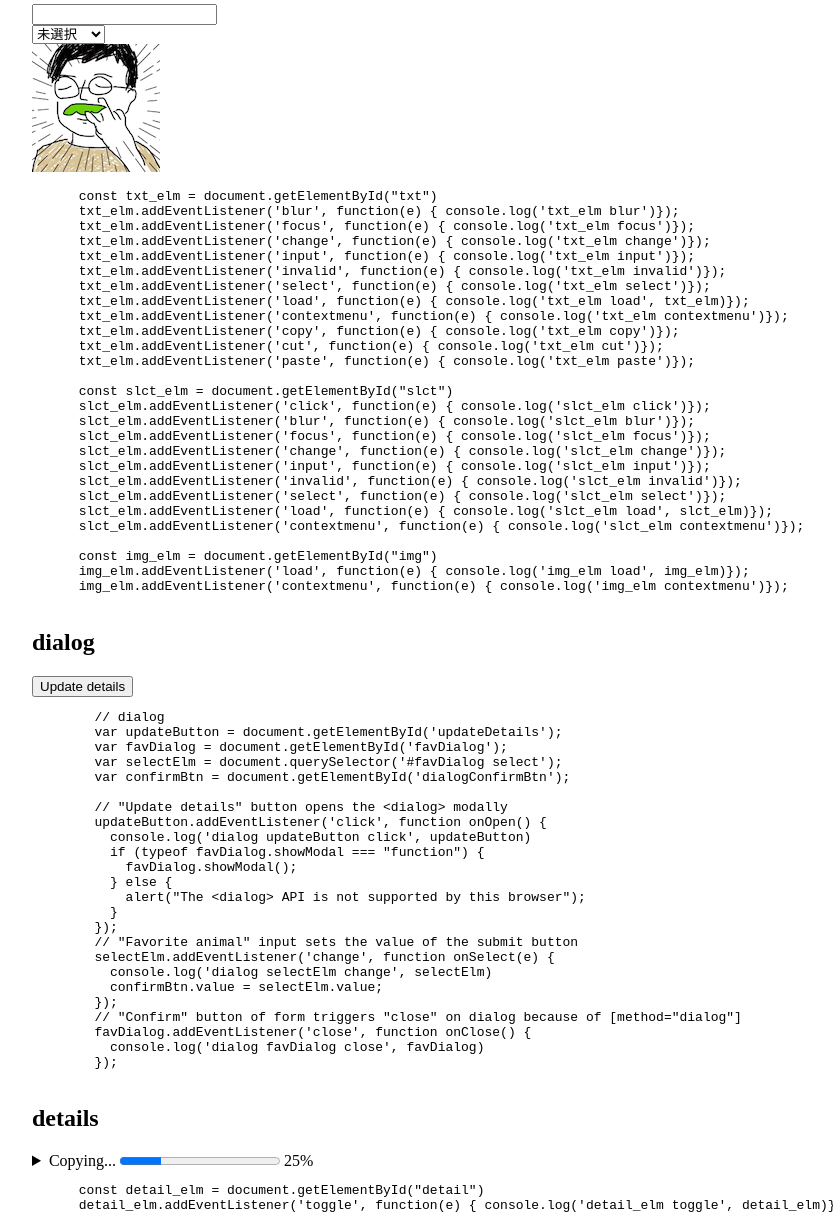
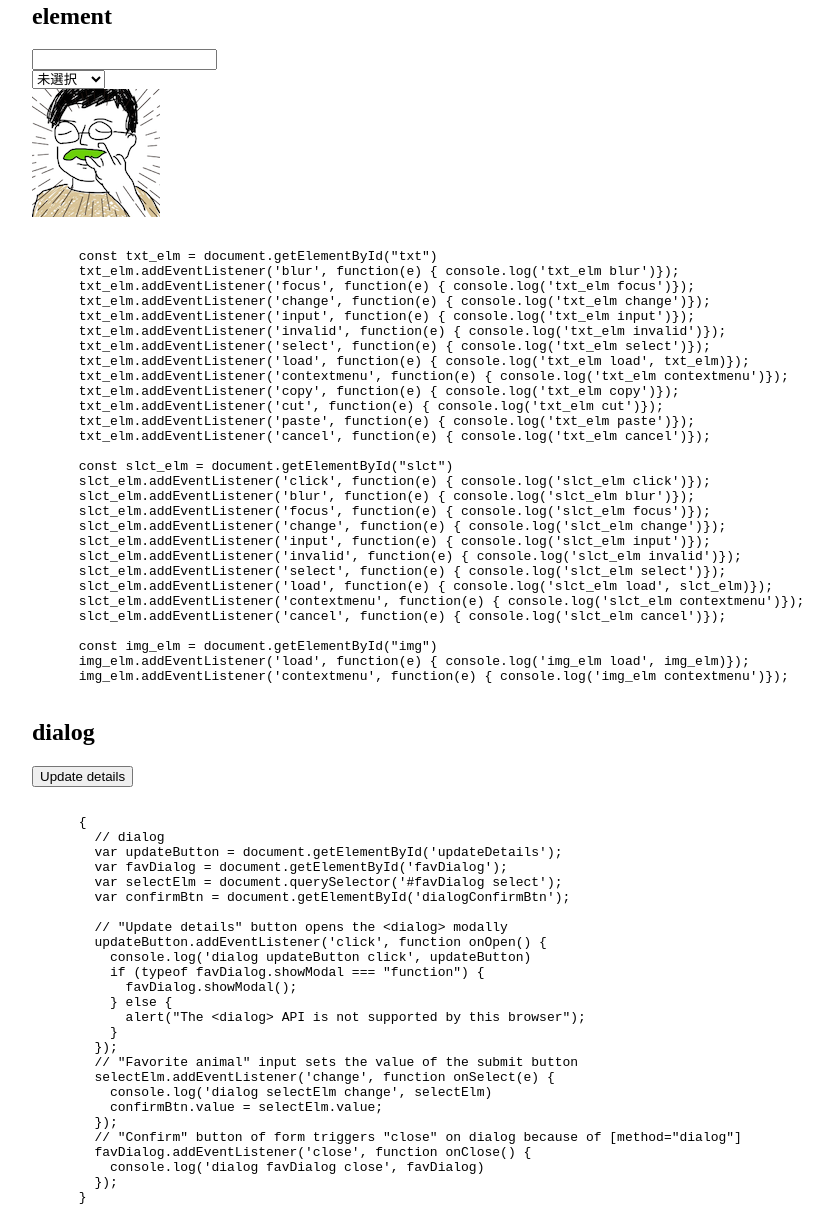
Before and after one commit to yoshinari1356/basic_html, a plain HTML site: page event.html in a window 1280 px wide. Shown: the part 743-1974 px from the top of the page, without its empty margins (358-1191 px from the left). Drawn offline with Linux system fonts and the light colour scheme.

Commit message:
jsソースを表示

```diff
--- a/event.html
+++ b/event.html
@@ -17,27 +17,9 @@
   <section>
     <h2>window/document load</h2>
     <p>コンソールを見てください</p>
-    <pre>
-      document.addEventListener("DOMContentLoaded", x => { console.log("document DOMContentLoaded")});
-      document.addEventListener("readystatechange", x => { console.log("document readystatechange", document.readyState)});
-      document.addEventListener("visibilitychange", x => { console.log("document visibilitychange")});
-
-      window.addEventListener('blur', function(e) { console.log('window blur')});
-      window.addEventListener('focus', function(e) { console.log('window focus')});
-      window.addEventListener('load', function(e) { console.log('window load')});
-
-      window.addEventListener("afterprint", function(e) { console.log("window afterprint")});
-      window.addEventListener('beforeprint', function(e) { console.log('window beforeprint')});
-      window.addEventListener('beforeunload', function(e) { console.log('window beforeunload')});
-      window.addEventListener('hashchange', function(e) { console.log('window hashchange')});
-      window.addEventListener('pagehide', function(e) { console.log('window pagehide')});
-      window.addEventListener('pageshow', function(e) { console.log('window pageshow')});
-      window.addEventListener('popstate', function(e) { console.log('window popstate')});
-      window.addEventListener('storage', function(e) { console.log('window storage')});
-      window.addEventListener('unload', function(e) { console.log('window unload')});
-      window.addEventListener('contextmenu', function(e) { console.log('window contextmenu')});
-    </pre>
-    <script>
+    <pre><code id="code_script_load"></pre>
+    </code>
+    <script id="script_load">
 
       document.addEventListener("DOMContentLoaded", x => { console.log("document DOMContentLoaded")});
       document.addEventListener("readystatechange", x => { console.log("document readystatechange", document.readyState)});
@@ -75,36 +57,9 @@
       </select>
     </div>
     <div><img id="img" src="./images/icon_128_128.png"></div>
-    <pre>
-      const txt_elm = document.getElementById("txt")
-      txt_elm.addEventListener('blur', function(e) { console.log('txt_elm blur')});
-      txt_elm.addEventListener('focus', function(e) { console.log('txt_elm focus')});
-      txt_elm.addEventListener('change', function(e) { console.log('txt_elm change')});
-      txt_elm.addEventListener('input', function(e) { console.log('txt_elm input')});
-      txt_elm.addEventListener('invalid', function(e) { console.log('txt_elm invalid')});
-      txt_elm.addEventListener('select', function(e) { console.log('txt_elm select')});
-      txt_elm.addEventListener('load', function(e) { console.log('txt_elm load', txt_elm)});
-      txt_elm.addEventListener('contextmenu', function(e) { console.log('txt_elm contextmenu')});
-      txt_elm.addEventListener('copy', function(e) { console.log('txt_elm copy')});
-      txt_elm.addEventListener('cut', function(e) { console.log('txt_elm cut')});
-      txt_elm.addEventListener('paste', function(e) { console.log('txt_elm paste')});
-
-      const slct_elm = document.getElementById("slct")
-      slct_elm.addEventListener('click', function(e) { console.log('slct_elm click')});
-      slct_elm.addEventListener('blur', function(e) { console.log('slct_elm blur')});
-      slct_elm.addEventListener('focus', function(e) { console.log('slct_elm focus')});
-      slct_elm.addEventListener('change', function(e) { console.log('slct_elm change')});
-      slct_elm.addEventListener('input', function(e) { console.log('slct_elm input')});
-      slct_elm.addEventListener('invalid', function(e) { console.log('slct_elm invalid')});
-      slct_elm.addEventListener('select', function(e) { console.log('slct_elm select')});
-      slct_elm.addEventListener('load', function(e) { console.log('slct_elm load', slct_elm)});
-      slct_elm.addEventListener('contextmenu', function(e) { console.log('slct_elm contextmenu')});
-
-      const img_elm = document.getElementById("img")
-      img_elm.addEventListener('load', function(e) { console.log('img_elm load', img_elm)});
-      img_elm.addEventListener('contextmenu', function(e) { console.log('img_elm contextmenu')});
-    </pre>
-    <script>
+    <pre><code id="code_script_input"></pre>
+    </code>
+    <script id="script_input">
       const txt_elm = document.getElementById("txt")
       txt_elm.addEventListener('blur', function(e) { console.log('txt_elm blur')});
       txt_elm.addEventListener('focus', function(e) { console.log('txt_elm focus')});
@@ -158,35 +113,10 @@
       </dialog>
 
       <button id="updateDetails">Update details</button>
-      <pre>
-        // dialog
-        var updateButton = document.getElementById('updateDetails');
-        var favDialog = document.getElementById('favDialog');
-        var selectElm = document.querySelector('#favDialog select');
-        var confirmBtn = document.getElementById('dialogConfirmBtn');
-
-        // "Update details" button opens the &lt;dialog> modally
-        updateButton.addEventListener('click', function onOpen() {
-          console.log('dialog updateButton click', updateButton)
-          if (typeof favDialog.showModal === "function") {
-            favDialog.showModal();
-          } else {
-            alert("The &lt;dialog> API is not supported by this browser");
-          }
-        });
-        // "Favorite animal" input sets the value of the submit button
-        selectElm.addEventListener('change', function onSelect(e) {
-          console.log('dialog selectElm change', selectElm)
-          confirmBtn.value = selectElm.value;
-        });
-        // "Confirm" button of form triggers "close" on dialog because of [method="dialog"]
-        favDialog.addEventListener('close', function onClose() {
-          console.log('dialog favDialog close', favDialog)
-        });
-      </pre>
+      <pre><code id="code_script_dialog"></code></pre>
 
     </div>
-    <script>
+    <script id="script_dialog">
       {
         // dialog
         var updateButton = document.getElementById('updateDetails');
@@ -228,15 +158,23 @@
       <dt>Dimensions:</dt> <dd>320×240</dd>
      </dl>
     </details>
-    <pre>
-      const detail_elm = document.getElementById("detail")
-      detail_elm.addEventListener('toggle', function(e) { console.log('detail_elm toggle', detail_elm)});
-    </pre>
-    <script>
+    <pre><code id="code_script_datail"></code></pre>
+    <script id="script_datail">
       const detail_elm = document.getElementById("detail")
       detail_elm.addEventListener('toggle', function(e) { console.log('detail_elm toggle', detail_elm)});
     </script>
    </section>
+  <script>
+    // 各スクリプトタグをcodeタグにコピーして表示する
+    Array.prototype.forEach.call(document.scripts,elm => {
+      if(elm.id != '') {
+        code_elm = document.getElementById("code_" + elm.id)
+        if(code_elm) {
+          code_elm.innerText = elm.innerText
+        }
+      }
+    })
+  </script>
   <style>
     section {
       max-width: 500px;
```
